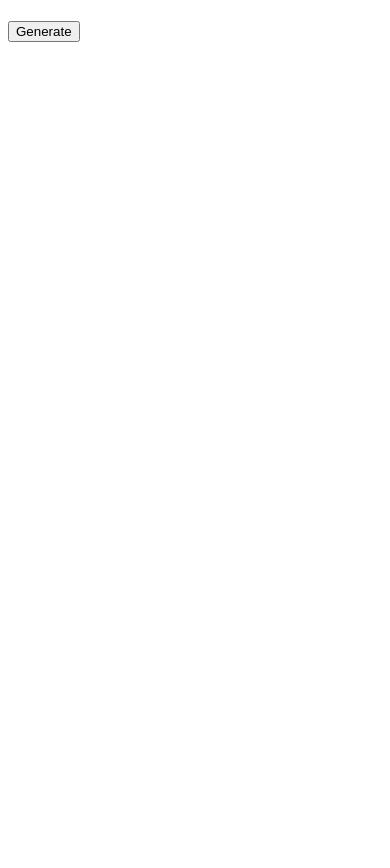
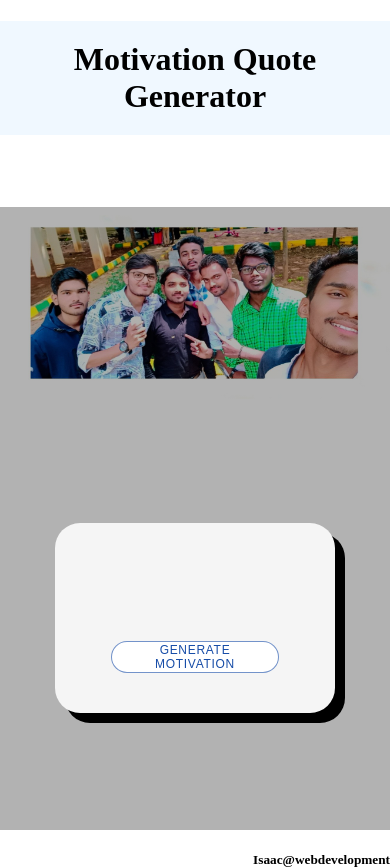
Before and after one commit to WebdeveloperIsaac/quotesgenerator, a React (Create React App) app: page / in a window 390 px wide. Before the commit the page ends 844 px from the top, so only its background shows below. Built offline with nearby package versions, Linux system fonts and the light colour scheme; no server answers.

Commit message:
Some CSS and Media Queries

```diff
--- a/src/App.css
+++ b/src/App.css
@@ -1,3 +1,139 @@
-h1{
-    color: rgb(56, 16, 233);
-}
+#root, html, body {
+    margin: 0;
+    padding: 0;
+    height: 100vh;
+    box-sizing: border-box;
+  }
+
+  .app {
+    height: 75%;
+    background: linear-gradient( rgba(0, 0, 0, 0.3), rgba(0, 0, 0, 0.3) ), url('../images/squad.jpg');
+    background-size: cover;
+    background-position: center;
+    display: flex;
+    justify-content: center;
+    align-items: center;
+    text-align: center;
+  }
+  .head {
+    display: flex;
+    flex-direction: row;
+    justify-content: center;
+    text-align: center;
+    padding: 20px;
+    background-color: aliceblue;
+  }
+  h5{
+    float: right;
+  }
+  .card {
+    background: whitesmoke;
+    width: 40%;
+    height: 35%;
+    display: flex;
+    align-items: center;
+    flex-direction: column;
+    border-radius: 25px;
+   margin-top: 250px;
+    box-shadow: 10px 10px;
+  }
+  @media screen and (max-width: 480px) {
+    .app{
+        background-size:contain;
+        background-position-y: 50px;
+        background-repeat: no-repeat;
+        /* background-position: top; */
+        padding:20px;
+    }
+
+  }
+  @media screen and (max-width: 480px) {
+    .card > button{
+        width: 60%;
+        height: 100%;
+        margin-top: 0px;
+        margin-bottom: 40px;
+    }
+  }
+
+  .heading {
+    display: flex;
+    align-items: center;
+    height: 582px;
+  }
+
+  .button {
+    position: relative;
+    outline: none;
+    text-decoration: none;
+    border-radius: 50px;
+    display: flex;
+    justify-content: center;
+    align-items: center;
+    cursor: pointer;
+    text-transform: uppercase;
+    height: 200px;
+    width: 210px;
+    opacity: 1;
+    background-color: #ffffff;
+    border: 1px solid rgba(22, 76, 167, 0.6);
+  }
+
+  .button span {
+    color: #164ca7;
+    font-size: 12px;
+    font-weight: 500;
+    letter-spacing: 0.7px;
+  }
+
+  .button:hover {
+    animation: rotate 0.7s ease-in-out both;
+  }
+
+  .button:hover span {
+    animation: storm 0.7s ease-in-out both;
+    animation-delay: 0.06s;
+  }
+
+  @keyframes rotate {
+    0% {
+      transform: rotate(0deg) translate3d(0, 0, 0);
+    }
+    25% {
+      transform: rotate(3deg) translate3d(0, 0, 0);
+    }
+    50% {
+      transform: rotate(-3deg) translate3d(0, 0, 0);
+    }
+    75% {
+      transform: rotate(1deg) translate3d(0, 0, 0);
+    }
+    100% {
+      transform: rotate(0deg) translate3d(0, 0, 0);
+    }
+  }
+
+  @keyframes storm {
+    0% {
+      transform: translate3d(0, 0, 0) translateZ(0);
+    }
+    25% {
+      transform: translate3d(4px, 0, 0) translateZ(0);
+    }
+    50% {
+      transform: translate3d(-3px, 0, 0) translateZ(0);
+    }
+    75% {
+      transform: translate3d(2px, 0, 0) translateZ(0);
+    }
+    100% {
+      transform: translate3d(0, 0, 0) translateZ(0);
+    }
+  }
+
+  @media only screen and (max-width: 600px) {
+    .card {
+        width: 80%;
+        height: 30%;
+    }
+  }
--- a/src/App.js
+++ b/src/App.js
@@ -26,14 +26,18 @@ class App extends React.Component {
 
   render() {
     return (
+      <>
+      <h1 className='head'>Motivation Quote Generator</h1>
       <div className="app">
           <div className="card">
               <h1 className="heading">{this.state.advice}</h1>
               <button className="button" onClick={this.fetchAdvice}>
-                <span>Generate</span>
+                <span>Generate Motivation</span>
               </button>
             </div>
       </div>
+      <h5>Isaac@webdevelopment</h5>
+      </>
     );
   }
 }
```
Also changed, not shown: images/ibg.jpg (deleted).
